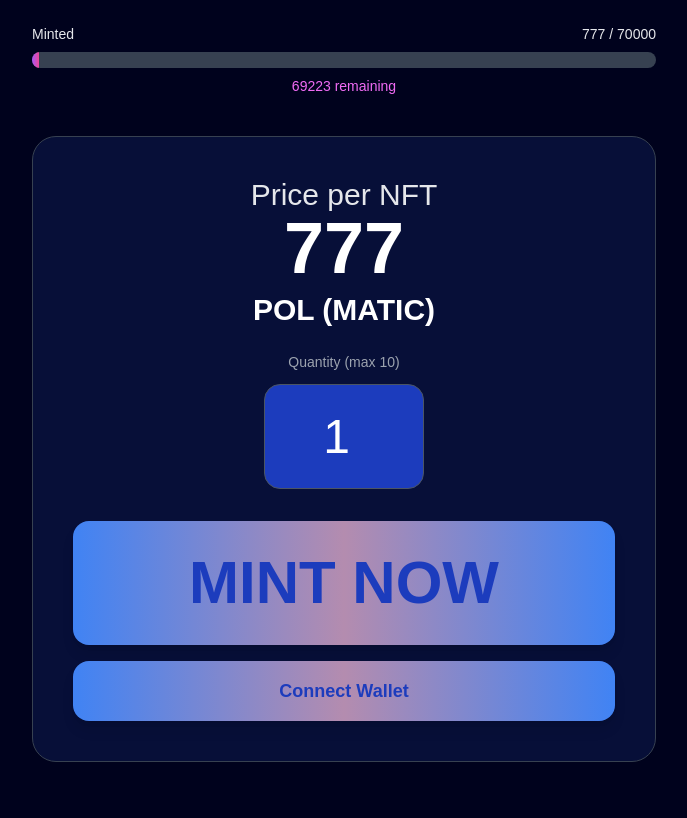
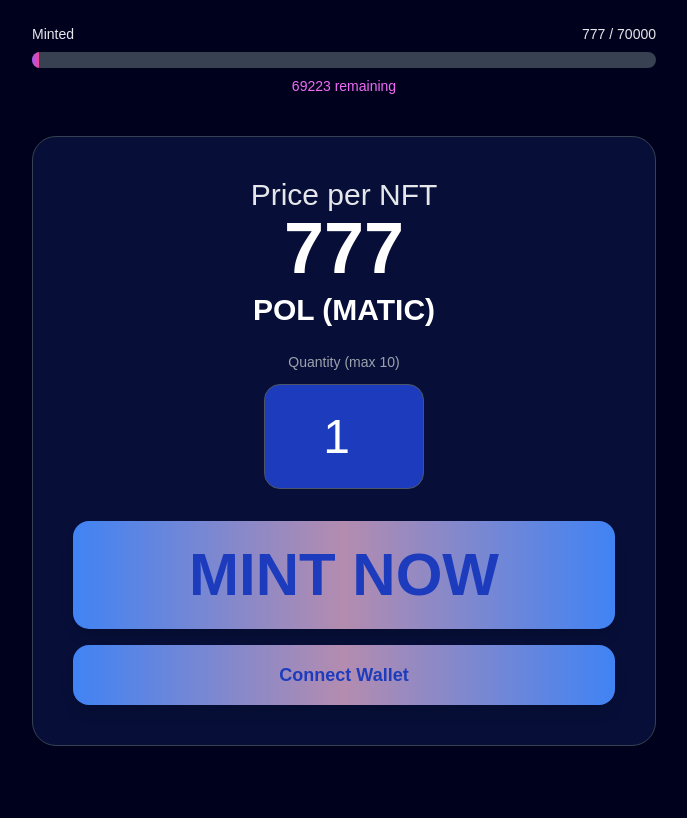
Before and after one commit to trixternft-coder/trixter.nft-mint, a plain HTML site: page index.html in a window 1280 px wide. Shown: the part 644-1462 px from the top of the page, without its empty margins (296-983 px from the left). Drawn offline with nearby package versions, Linux system fonts and the light colour scheme.

Commit message:
Update index.html

```diff
--- a/index.html
+++ b/index.html
@@ -69,7 +69,7 @@
       </div>
 
       <button onclick="mint()"
-              class="mint-btn w-full py-8 text-6xl font-bold rounded-2xl shadow-lg mb-4">
+              class="mint-btn w-full py-6 text-6xl font-bold rounded-2xl shadow-lg mb-4">
         MINT NOW
       </button>
 
```
